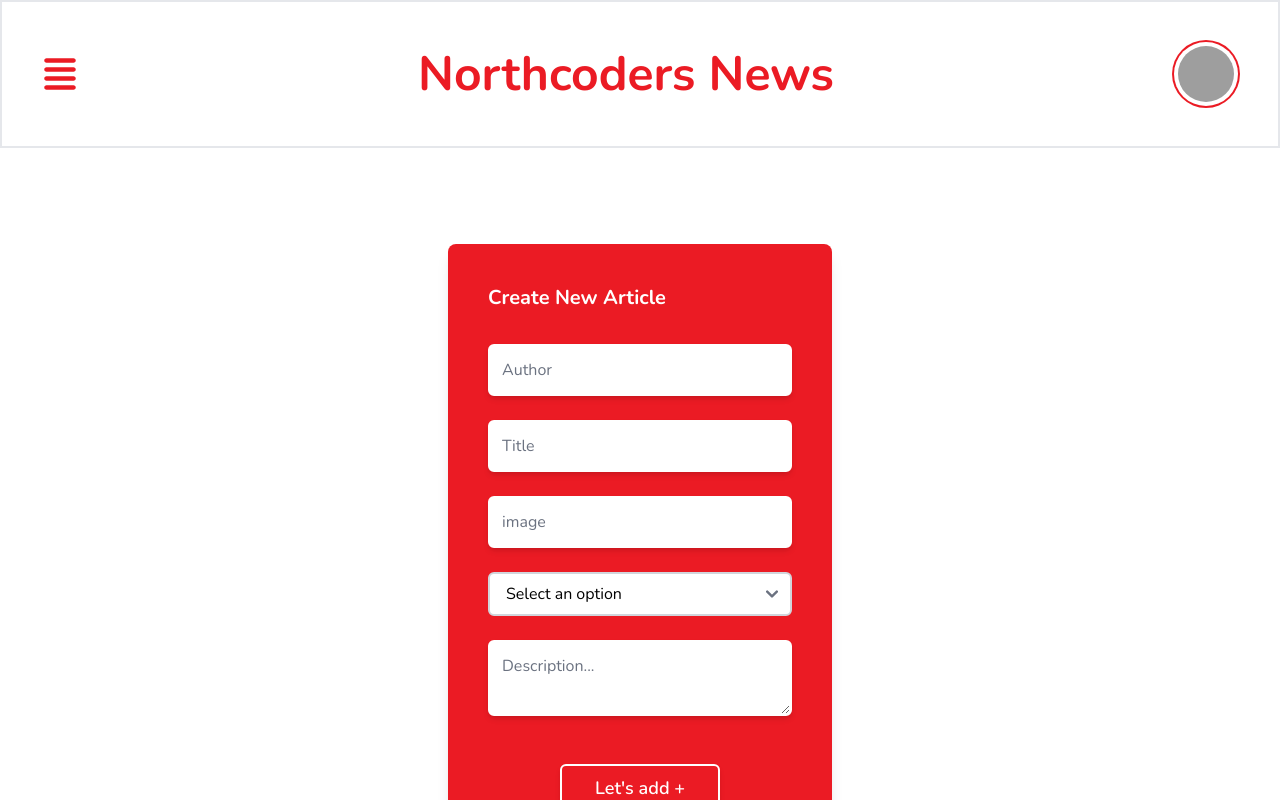
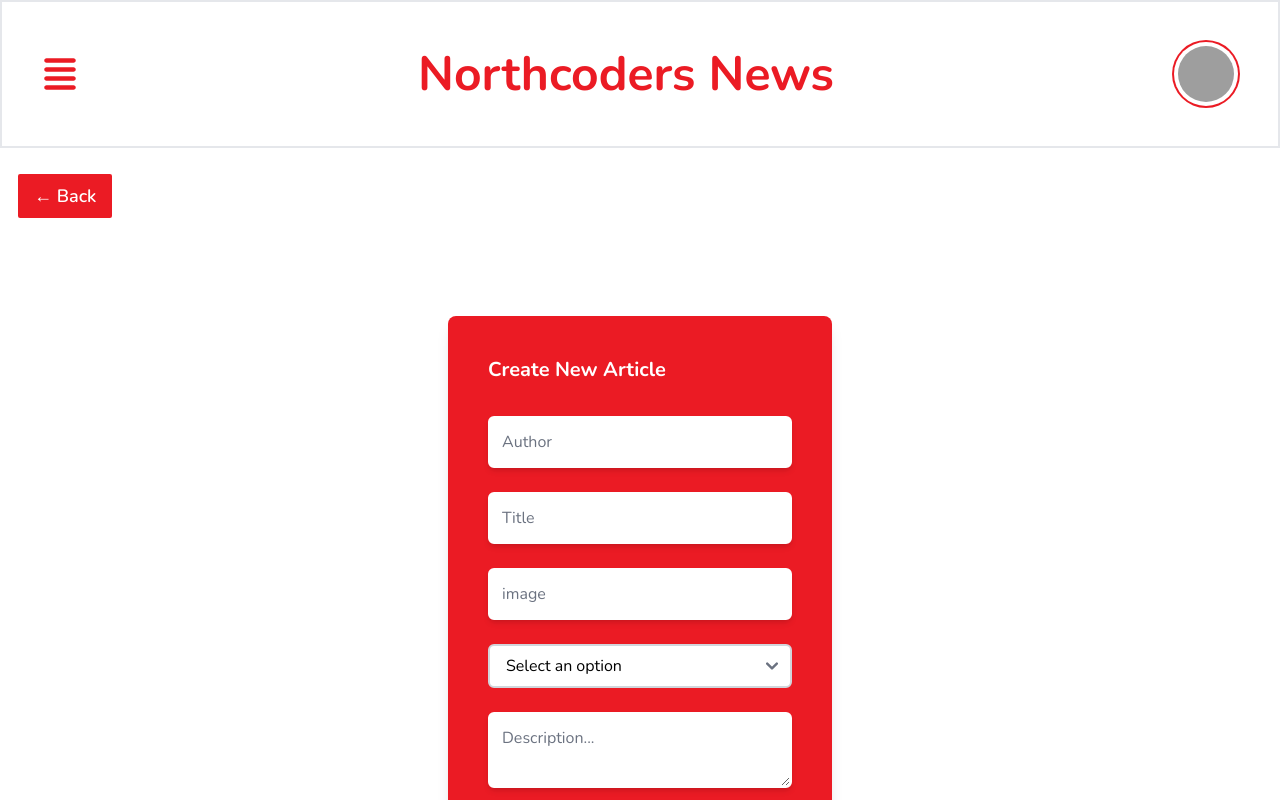
Before and after one commit to tayyabhaseeb/nc_news_frontend, a React (Vite) app: page /articles/new in a window 1280 px wide. Shown: the top 800 px of the page. Built offline with nearby package versions, Linux system fonts and the light colour scheme; grey boxes are pictures that could not be loaded.

Commit message:
added navigation

```diff
--- a/src/pages/CreateArticlePage.jsx
+++ b/src/pages/CreateArticlePage.jsx
@@ -1,6 +1,6 @@
 import React, { useState } from "react";
 import { addNewArticle } from "../api/api";
-import { Link } from "react-router";
+import { Link, useNavigate } from "react-router";
 
 function CreateArticlePage({ setArticles }) {
   const [author, setAuthor] = useState("");
@@ -9,6 +9,7 @@ function CreateArticlePage({ setArticles }) {
   const [image, setImage] = useState("");
   const [topic, setTopic] = useState("");
   const [description, setDescription] = useState("");
+  const navigate = useNavigate();
 
   const handleSubmit = (e) => {
     e.preventDefault();
@@ -33,6 +34,13 @@ function CreateArticlePage({ setArticles }) {
     setDescription("");
   };
   return (
+    <>
+      <button
+        onClick={() => navigate(-1)}
+        className=" px-4  py-2 inline-block  mx-4 mt-6 border-2 border-white  rounded text-lg font-semibold bg-[rgba(235,27,36,1)] text-white hover:text-[rgba(235,27,36,1)] hover:shadow-sm hover:bg-gray-200 active:shadow-none active:translate-y-1"
+      >
+        ← Back
+      </button>
       <div className="flex flex-col items-center justify-center min-h-screen bg-white ">
         <form
           onSubmit={handleSubmit}
@@ -93,6 +101,7 @@ function CreateArticlePage({ setArticles }) {
           </button>
         </form>
       </div>
+    </>
   );
 }
 
--- a/src/pages/SingleArticlePage.jsx
+++ b/src/pages/SingleArticlePage.jsx
@@ -5,7 +5,7 @@ import {
   getArticleComments,
   incrementVotes,
 } from "../api/api";
-import { useParams } from "react-router";
+import { Link, useNavigate, useParams } from "react-router";
 import Comments from "../components/SingleArticlePage/Comments";
 import AddCommentForm from "../components/SingleArticlePage/AddCommentForm";
 import { BiSolidDownvote } from "react-icons/bi";
@@ -22,8 +22,7 @@ function SingleArticlePage() {
   const [newCommentId, setNewCommentId] = useState(null);
   const [iconGreen, setIconGreen] = useState(false);
   const [iconRed, setIconRed] = useState(false);
-
-  console.log(newCommentId);
+  const navigate = useNavigate();
 
   const { id } = useParams();
 
@@ -82,6 +81,12 @@ function SingleArticlePage() {
 
   return (
     <>
+      <button
+        onClick={() => navigate(-1)}
+        className=" px-4  py-2 inline-block  mx-4 mt-6 border-2 border-white  rounded text-lg font-semibold bg-[rgba(235,27,36,1)] text-white hover:text-[rgba(235,27,36,1)] hover:shadow-sm hover:bg-gray-200 active:shadow-none active:translate-y-1"
+      >
+        ← Back
+      </button>
       <div className="p-4 m-4 bg-white border border-gray-200 rounded-lg flex flex-col justify-center items-center gap-4 md:gap-6 md:p-6 md:w-1/2 md:mx-auto">
         <p className="text-2xl text-center font-bold md:text-4xl md:my-4">
           {article.title}
--- a/src/pages/TopicPage.jsx
+++ b/src/pages/TopicPage.jsx
@@ -1,5 +1,5 @@
 import React, { useEffect, useState } from "react";
-import { useParams } from "react-router";
+import { useNavigate, useParams } from "react-router";
 import ArticlesCard from "../components/ArticlesPageComponents/articlesCard";
 import { getSpecificArticle } from "../api/api";
 import Shimmer from "../components/Shimmer/Shimmer";
@@ -10,6 +10,8 @@ function TopicPage() {
   const [topicArticles, setTopicArticles] = useState([]);
   const [loading, setLoading] = useState(false);
   const [error, setError] = useState("");
+
+  const navigate = useNavigate();
 
   useEffect(() => {
     setLoading(true);
@@ -25,6 +27,13 @@ function TopicPage() {
   }, [topic]);
 
   return (
+    <>
+      <button
+        onClick={() => navigate(-1)}
+        className=" px-4  py-2 inline-block  mx-4 mt-6 border-2 border-white  rounded text-lg font-semibold bg-[rgba(235,27,36,1)] text-white hover:text-[rgba(235,27,36,1)] hover:shadow-sm hover:bg-gray-200 active:shadow-none active:translate-y-1"
+      >
+        ← Back
+      </button>
       <div className=" my-6 p-4 flex flex-col  items-center md:flex md:flex-row md:flex-wrap md:justify-center md:gap-4">
         {loading ? (
           <Shimmer />
@@ -36,6 +45,7 @@ function TopicPage() {
           </>
         )}
       </div>
+    </>
   );
 }
 
--- a/src/pages/UsersPage.jsx
+++ b/src/pages/UsersPage.jsx
@@ -3,13 +3,14 @@ import { getAllUsers } from "../api/api";
 
 import UsersCard from "../components/usersComponents/usersCard";
 import Shimmer from "../components/Shimmer/Shimmer";
+import { useNavigate } from "react-router";
 
 function UsersPage() {
   const [users, setUsers] = useState([]);
   const [loading, setLoading] = useState(false);
   const [error, setError] = useState("");
 
-  console.log(users);
+  const navigate = useNavigate();
 
   useEffect(() => {
     setLoading(true);
@@ -25,6 +26,13 @@ function UsersPage() {
   }, []);
 
   return (
+    <>
+      <button
+        onClick={() => navigate(-1)}
+        className=" px-4  py-2 inline-block  mx-4 mt-6 border-2 border-white  rounded text-lg font-semibold bg-[rgba(235,27,36,1)] text-white hover:text-[rgba(235,27,36,1)] hover:shadow-sm hover:bg-gray-200 active:shadow-none active:translate-y-1"
+      >
+        ← Back
+      </button>
       <div className=" my-6 p-4 flex flex-col  items-center md:flex md:flex-row md:flex-wrap md:justify-center md:gap-4">
         {loading ? (
           <Shimmer />
@@ -36,6 +44,7 @@ function UsersPage() {
           </>
         )}
       </div>
+    </>
   );
 }
 
```
Lines whose indentation alone changed are shown as unchanged.
